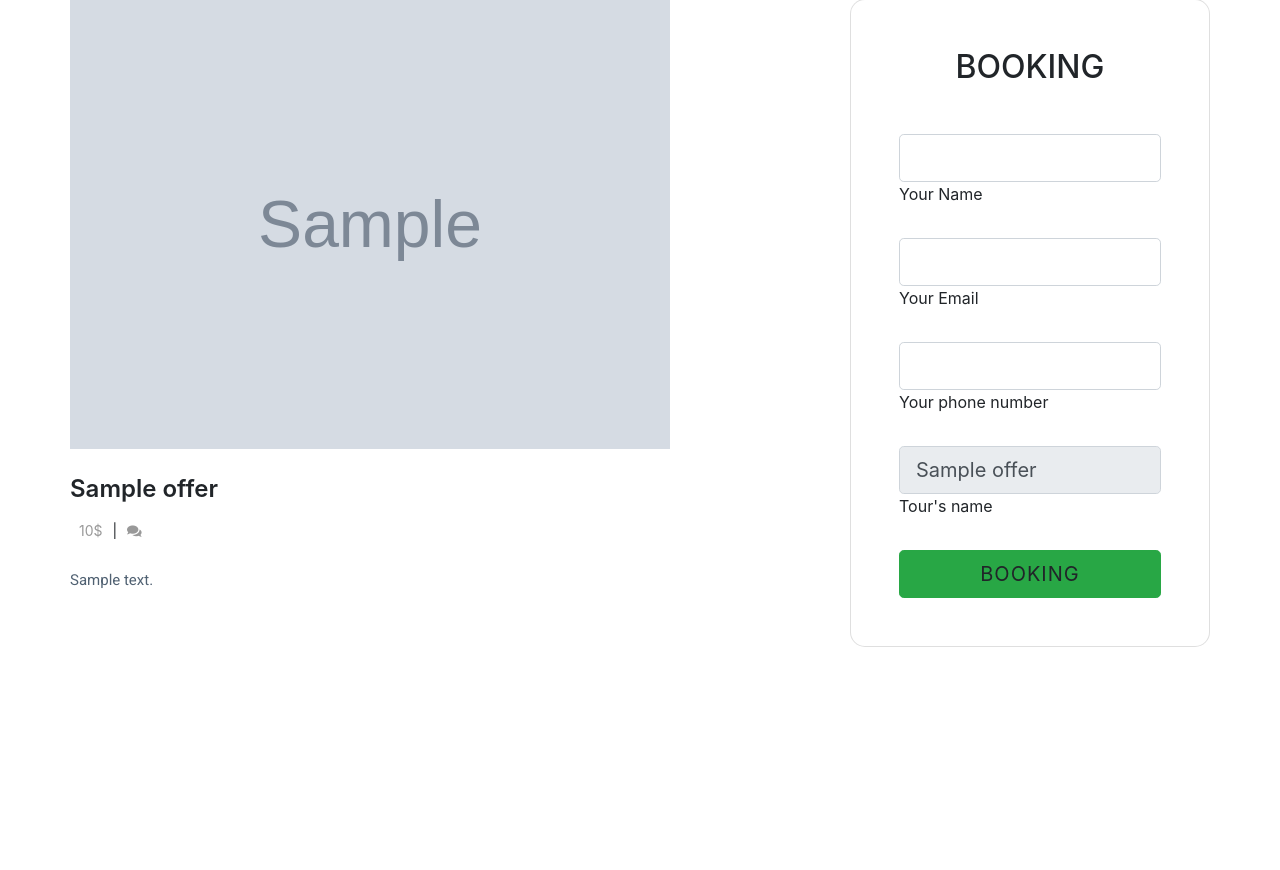
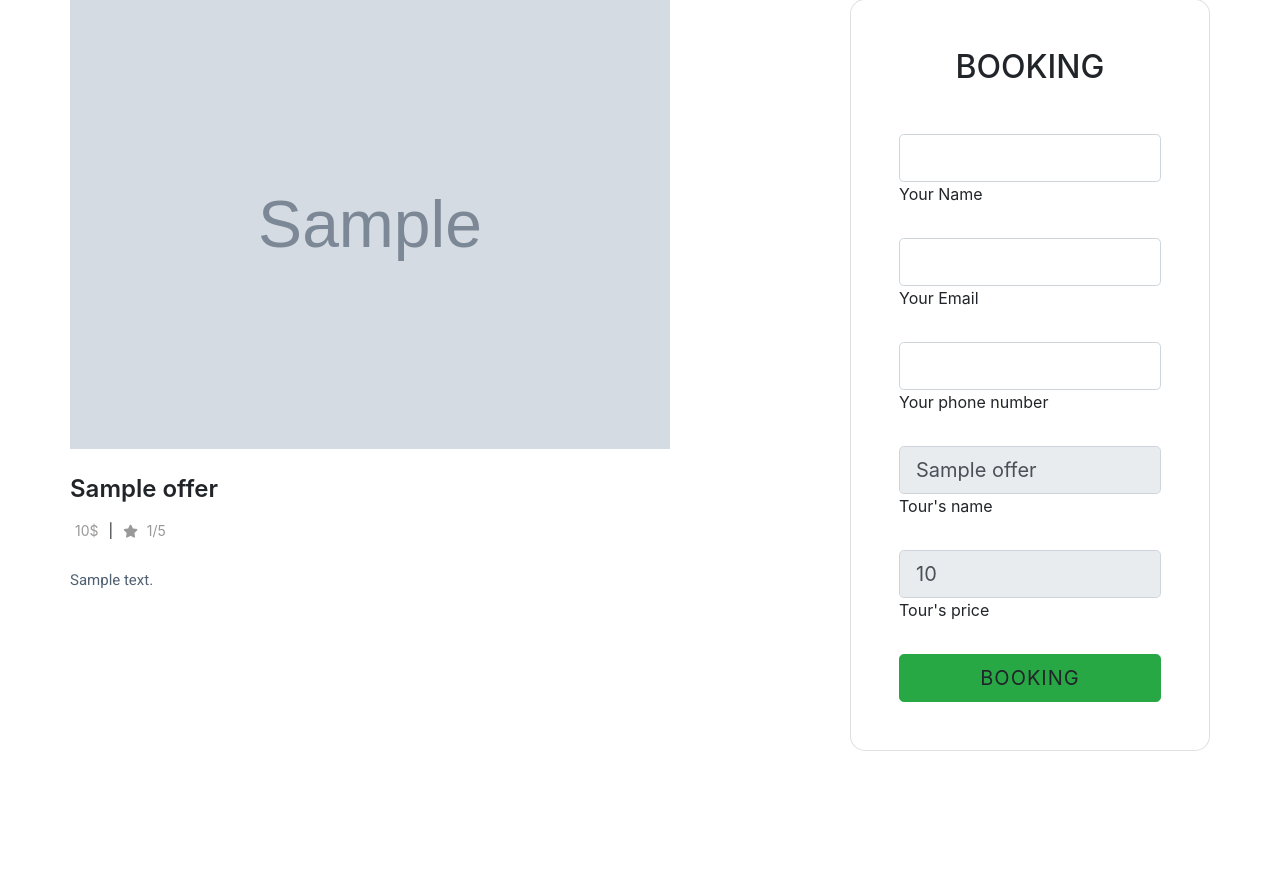
Before and after one commit to Shoxrux2017/ayntravel, a Django app: page /offer/1/ in a window 1280 px wide. Shown: the part 1000-1870 px from the top of the page. Run offline with Django 4.2, Linux system fonts and the light colour scheme; tables that the repository leaves empty hold one stand-in row (values such as "Sample post"); grey boxes marked "Sample" are stand-in pictures; style sheets or scripts are compiled from the project's sources; some libraries are stand-ins or nearby versions; some web fonts are replaced.

Commit message:
04.21last

```diff
--- a/aynTravelApp/templates/aynTravelApp/hotel.html
+++ b/aynTravelApp/templates/aynTravelApp/hotel.html
@@ -50,7 +50,7 @@
 			<div class="row">
 
 				{% for offer in offers %}
-
+				<a href="{{ offer.get_absolute_url }}">
 				<div class="col-xl-4 col-lg-4 col-md-6">
 					<div class="single-place mb-30">
 						<div class="place-img">
@@ -72,7 +72,7 @@
 						</div>
 					</div>
 				</div>
-
+			</a>
 				{% endfor %}
 
 			</div>
--- a/aynTravelApp/templates/aynTravelApp/view_offer.html
+++ b/aynTravelApp/templates/aynTravelApp/view_offer.html
@@ -59,8 +59,8 @@
                                <h2>{{offer.title}}
                                </h2>
                                <ul class="blog-info-link mt-3 mb-4">
-                                  <li><a href="#"><i class="fa fa-cost"></i> {{offer.price}}$</a></li>
-                                  <li><a href="#"><i class="fa fa-comments"></i> {{offer.location1}}</a></li>
+                                  <li><a href="#"><i class="dolor"></i> {{offer.price}}$</a></li>
+                                  <li><a href="#"><i class="fa fa-star"></i> {{offer.mark}}/5</a></li>
                                </ul>
                                <p class="excert">
                                 {{offer.text|safe|escape}}
@@ -98,6 +98,11 @@
                                       <label class="form-label" for="form3Example4cdg">Tour's name</label>
                                     </div>
 
+                                    <div class="form-outline mb-4">
+                                        <input type="text" id="form3Example4cdg" class="form-control form-control-lg" value="{{offer.price}}" readonly/>
+                                        <label class="form-label" for="form3Example4cdg">Tour's price</label>
+                                      </div>
+
 
 
                                     <div class="d-flex justify-content-center">
```
